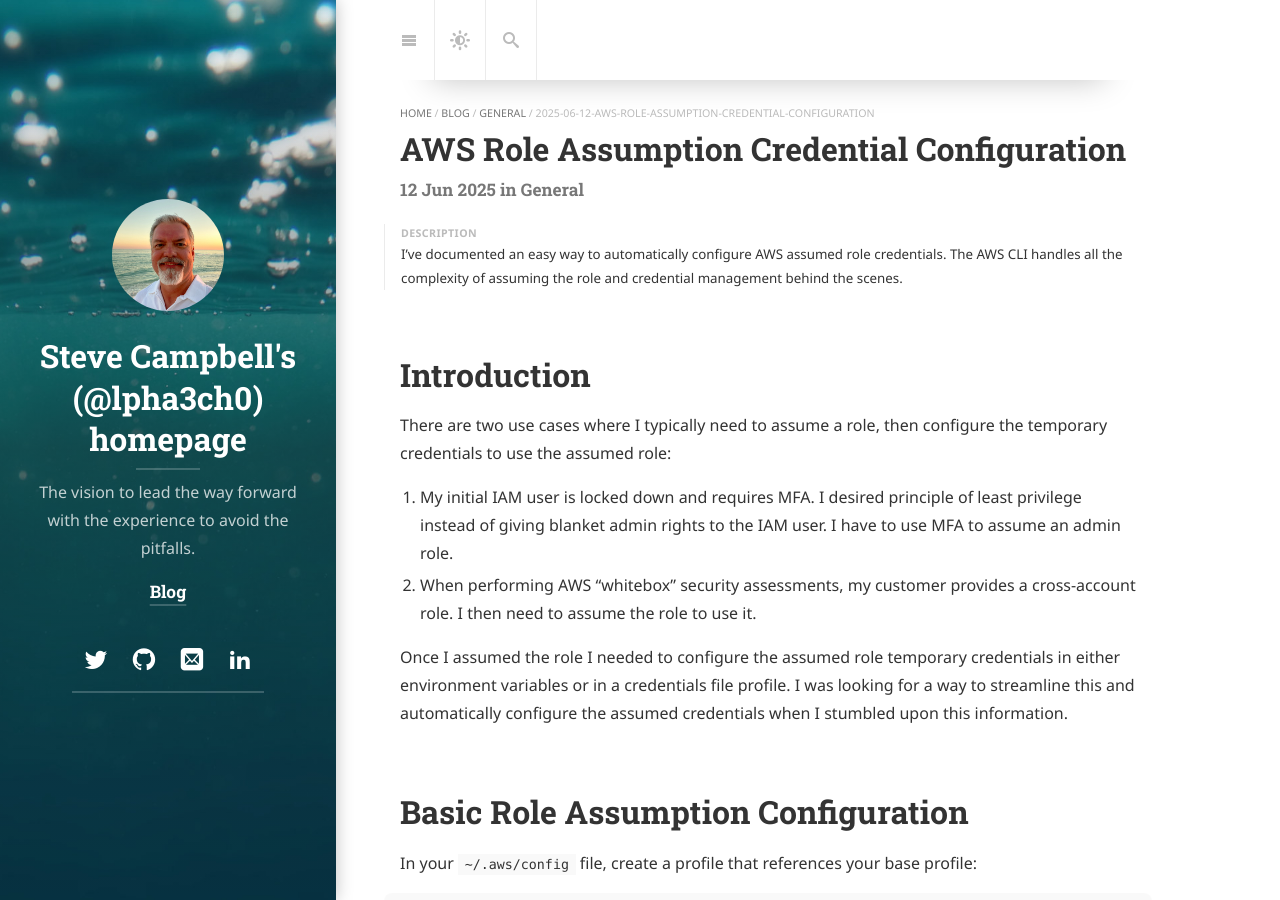
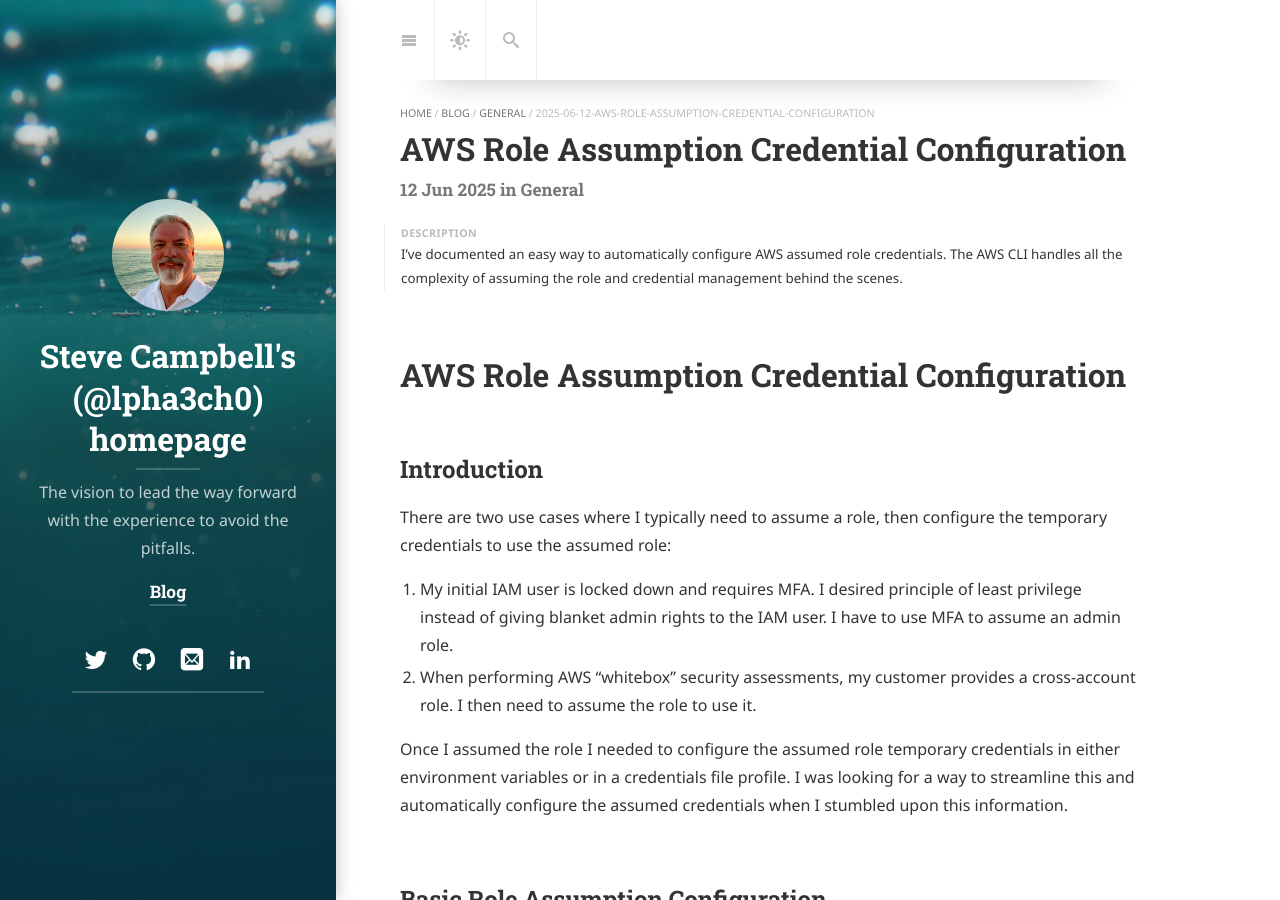
Before and after one commit to aecyberpro/aecyberpro.github.io, a Jekyll site: the page built from general/_posts/2025-06-12-AWS-Role-Assumption-Credential-Configuration.md, in a window 1280 px wide and 900 px high. Built offline with Jekyll 4.4.1, drawn with Linux system fonts in a browser that asks for light colours; cached includes are drawn as plain includes; nearby versions of some CDN libraries; some web fonts are replaced; library files that are not in the unit come from our copies.

Commit message:
fixed formatting in aws assumed role credential configuration post

````diff
--- a/general/_posts/2025-06-12-AWS-Role-Assumption-Credential-Configuration.md
+++ b/general/_posts/2025-06-12-AWS-Role-Assumption-Credential-Configuration.md
@@ -6,7 +6,9 @@ description: >
 sitemap: true
 ---
 
-# Introduction
+# AWS Role Assumption Credential Configuration
+
+## Introduction
 
 There are two use cases where I typically need to assume a role, then configure the temporary credentials to use the assumed role:
 1. My initial IAM user is locked down and requires MFA. I desired principle of least privilege instead of giving blanket admin rights to the IAM user. I have to use MFA to assume an admin role.
@@ -14,7 +16,7 @@ There are two use cases where I typically need to assume a role, then configure
 
 Once I assumed the role I needed to configure the assumed role temporary credentials in either environment variables or in a credentials file profile. I was looking for a way to streamline this and automatically configure the assumed credentials when I stumbled upon this information.
 
-# Basic Role Assumption Configuration
+## Basic Role Assumption Configuration
 
 In your `~/.aws/config` file, create a profile that references your base profile:
 
@@ -57,7 +59,7 @@ export AWS_PROFILE=assumed-role-profile
 aws s3 ls
 ```
 
-# Additional Configuration Options
+## Additional Configuration Options
 
 You can also add:
 
@@ -72,7 +74,7 @@ external_id = SomeExternalId  # If required by the role
 mfa_serial = arn:aws:iam::123456789012:mfa/username  # If MFA is required
 ```
 
-# For Cross-Account Roles
+## For Cross-Account Roles
 
 If you're assuming a role in a different account:
 
@@ -83,7 +85,7 @@ source_profile = base-profile
 external_id = UniqueExternalId  # Often required for cross-account access
 ```
 
-# Alternative: Using credential_source
+## Alternative: Using credential_source
 
 If you're running on EC2 instances or containers, you can use `credential_source` instead of `source_profile`:
 
````
